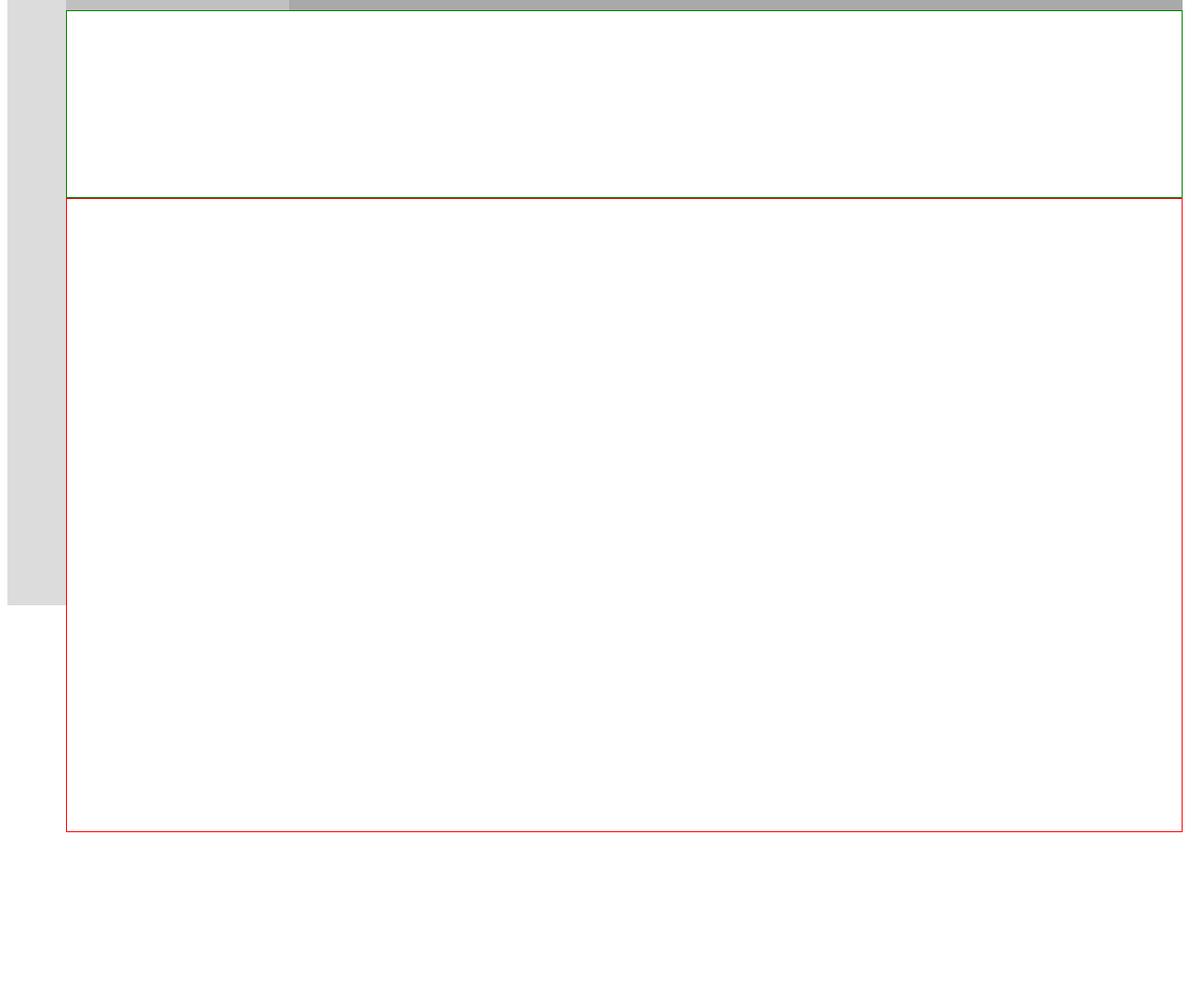
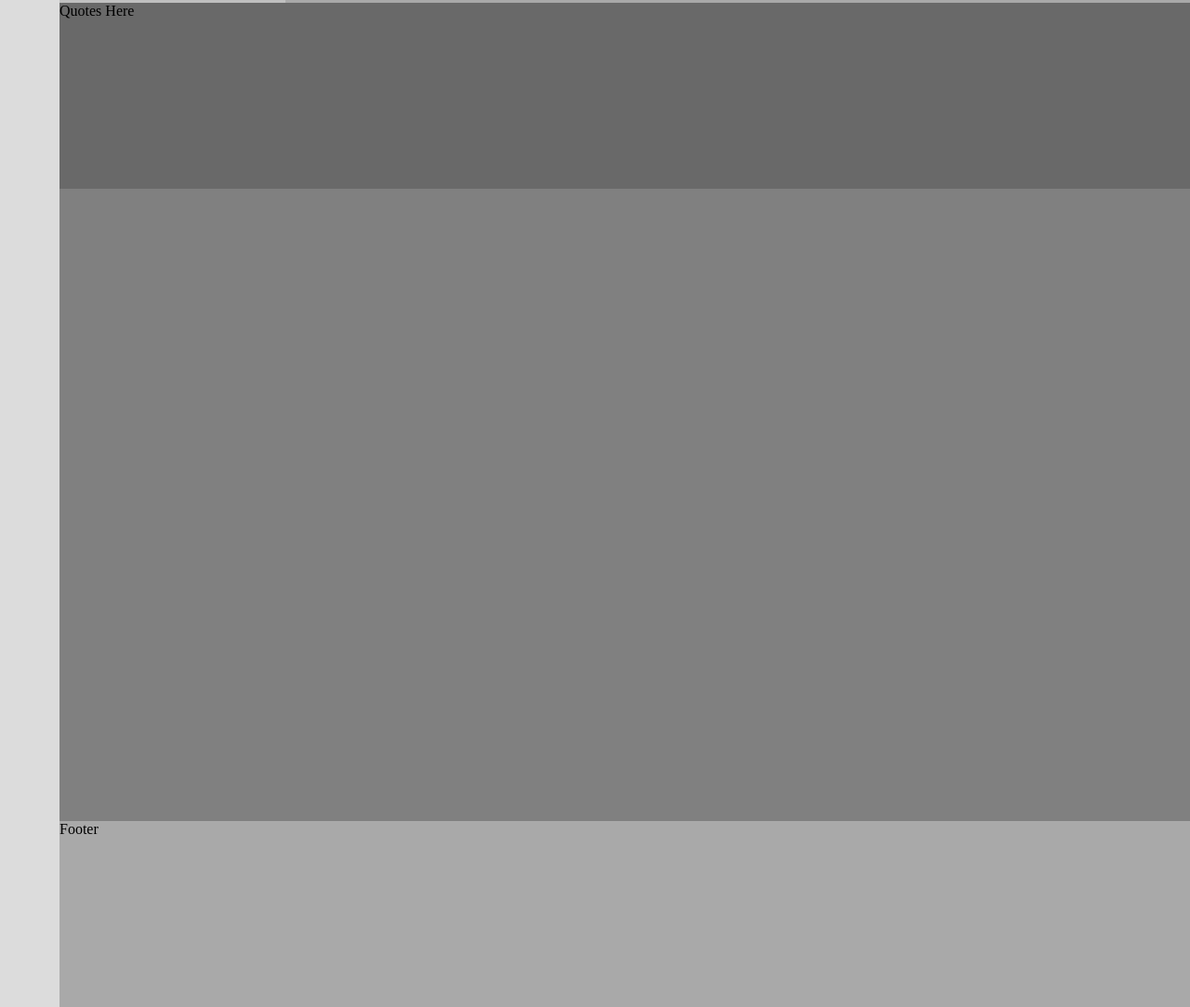
Before and after one commit to lanangwisnugiri/kesato-test, a website built with webpack: page blog.html in a window 1280 px wide. Shown: the part 1357-2440 px from the top of the page at 93% size. Before the commit the page ends 2252 px from the top, so only its background shows below. Built offline with Linux system fonts and the light colour scheme.

Commit message:
Completed the web-grid

```diff
--- /dev/null
+++ b/assets/styles/_footer.scss
@@ -0,0 +1,4 @@
+.footer {
+  min-height: 200px;
+  background-color: #a9a9a9;
+}
--- a/assets/styles/_global.scss
+++ b/assets/styles/_global.scss
@@ -1,14 +1,12 @@
 body {
-	height: auto;
+  height: auto;
+  margin: 0;
 }
 
 .wrapper {
-  height: auto;
-  width: auto;
-
   .sidenav {
     // temporary height, just to show the grid
-    min-height: 2000px;
+    min-height: 2440px;
     width: 5%;
     float: left;
     background-color: #dcdcdc;
@@ -16,7 +14,7 @@ body {
 
   .content {
     h2 {
-      align-content: center;;
+      align-content: center;
     }
     width: 95%;
     float: left;
@@ -38,7 +36,6 @@ body {
       float: left;
       background-color: #696969;
     }
-
   }
 
   .section2 {
@@ -61,11 +58,11 @@ body {
 
   .section3 {
     height: 200px;
-    border: 1px solid green;
+    background-color: #696969;
   }
 
   .section4 {
     height: 680px;
-    border: 1px solid red;
+    background-color: #808080;
   }
 }
--- a/assets/styles/main.scss
+++ b/assets/styles/main.scss
@@ -1,3 +1,4 @@
 @import "variables";
 @import "global";
 @import "mixins";
+@import "footer";
--- a/blog.html
+++ b/blog.html
@@ -22,6 +22,7 @@
         <!-- Destination -->
         <div class="destination">Destination Here</div>
       </div>
+
       <!-- Second Section -->
       <div class="section2">
         <!-- White space -->
@@ -29,14 +30,25 @@
         <!-- Article -->
         <div class="article">Article Here</div>
       </div>
+
       <!-- Third Section -->
-      <div class="section3"></div>
+      <div class="section3">Quotes Here</div>
+
       <!-- Fourth Section -->
-      <div class="section4"></div>
+      <div class="section4">
+        <!-- Carousel -->
+        <div class="carousel-img"></div>
+        <!-- Overlay -->
+        <div class="overlay"></div>
+      </div>
+
+      <!-- Footer -->
+      <div class="footer">Footer</div>
+
     </div>
+
   </div>
-  <!-- Footer -->
-  <footer class="footer"></footer>
+
   <script src="dist/main.bundle.js"></script>
 </body>
 
```
Also changed, not shown: dist/main.bundle.js.
